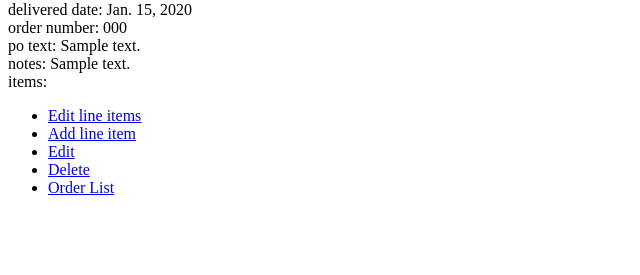
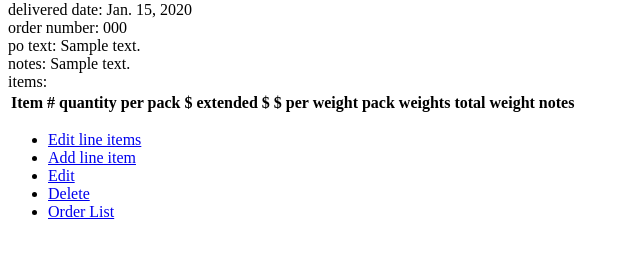
Before and after one commit to adamtorres/inventory-yet-another-rewrite, a Django app: page /inventory/order/1 in a window 1280 px wide. Shown: the part 25-300 px from the top of the page, without its empty margins (0-640 px from the left). Run offline with Django 5.2, Linux system fonts and the light colour scheme; data comes from the database, SQL or seed files in the repository; tables that the repository leaves empty hold one stand-in row (values such as "Sample post"); data that the repository does not hold is empty.

Commit message:
Added prefetch as a premature optimization. Changed the listing of line items on order detail to a table. Realized the template_name_table was meant only for table tags and added the div template as template_name_div. Added TODO to remind me about autocomplete. Added Werkzeug to requirements so I could use runserver_plus.

```diff
--- a/inventory/forms/order_line_item.py
+++ b/inventory/forms/order_line_item.py
@@ -9,6 +9,7 @@ from inventory import models as inv_models
 
 class OrderLineItemForm(forms.ModelForm):
     template_name_table = "inventory/forms/order_line_item_form_table.html"
+    template_name_div = "inventory/forms/order_line_item_form_div.html"
     source_item = forms.ModelChoiceField(inv_models.SourceItem.objects.all())
     line_item_number = forms.IntegerField()
     quantity_ordered = forms.IntegerField()
--- a/inventory/templates/inventory/forms/order_line_item_form_div.html
+++ b/inventory/templates/inventory/forms/order_line_item_form_div.html
@@ -1,5 +1,5 @@
 {# Used by urls.reverse("orderlineitem_formset") #}
-{#   which uses for line_item_form in form.forms; line_item_form.as_div #}
+{#   which uses for "line_item_form in form.forms; line_item_form.as_div" #}
 {#   form.as_div does NOT use this for each inline form. #}
 {# which points to OrderLineItemFormsetView #}
 {# which uses OrderLineItemFormset #}
--- a/inventory/templates/inventory/order_detail.html
+++ b/inventory/templates/inventory/order_detail.html
@@ -11,11 +11,52 @@
 <div>notes: {{ object.notes }}</div>
 <div>
 items:
-<ul>
+<table>
+<thead>
+<tr>
+    <th>Item</th>
+    <th>#</th>
+    <th>quantity</th>
+    <th style="display: none;">remote stock</th>
+    <th style="display: none;">expect backorder</th>
+    <th>per pack $</th>
+    <th>extended $</th>
+    <th>$ per weight</th>
+    <th>pack weights</th>
+    <th>total weight</th>
+    <th>notes</th>
+    <th style="display: none;">damaged</th>
+    <th style="display: none;">rejected</th>
+    <th style="display: none;">rejected reason</th>
+</tr>
+</thead>
+<tbody>
     {% for item in order.orderlineitem_set.all %}
-        <li><a href="{% url "inventory:orderlineitem_detail" order_pk=object.pk pk=item.pk %}">{{ item }}</a></li>
+        <tr>
+            <td><a href="{% url "inventory:orderlineitem_detail" order_pk=object.pk pk=item.pk %}">{{ item.source_item }}</a></td>
+            <td>{{ item.line_item_number }}</td>
+            <td>
+                {% if item.quantity_ordered == item.quantity_delivered %}
+                    {{ item.quantity_delivered }}
+                {% else %}
+                    {{ item.quantity_delivered }} of {{ item.quantity_ordered }}
+                {% endif %}
+            </td>
+            <td style="display: none;">{{ item.remote_stock }}</td>
+            <td style="display: none;">{{ item.expect_backorder_delivery }}</td>
+            <td>{{ item.per_pack_price }}</td>
+            <td>{{ item.extended_price }}</td>
+            <td>{{ item.per_weight_price }}</td>
+            <td>{{ item.per_pack_weights }}</td>
+            <td>{{ item.total_weight }}</td>
+            <td>{{ item.notes }}</td>
+            <td style="display: none;">{{ item.damaged }}</td>
+            <td style="display: none;">{{ item.rejected }}</td>
+            <td style="display: none;">{{ item.rejected_reason }}</td>
+        </tr>
     {% endfor %}
-</ul>
+</tbody>
+</table>
 </div>
 <ul>
     <li><a href="{% url "inventory:orderlineitem_formset" order_pk=object.pk %}">Edit line items</a></li>
--- a/inventory/views/order.py
+++ b/inventory/views/order.py
@@ -18,7 +18,7 @@ class OrderDeleteView(generic.DeleteView):
         return urls.reverse("inventory:order_list")
 
 class OrderDetailView(generic.DetailView):
-    queryset = inv_models.Order.objects.all()
+    queryset = inv_models.Order.objects.prefetch_related('orderlineitem_set').all()
 
 
 class OrderListView(generic.ListView):
--- a/inventory/views/order_line_item.py
+++ b/inventory/views/order_line_item.py
@@ -64,6 +64,8 @@ class OrderLineItemUpdateView(generic.UpdateView):
 
 
 class OrderLineItemFormsetView(generic.detail.SingleObjectMixin, generic.FormView):
+    # TODO: https://django-autocomplete-light.readthedocs.io/en/master/tutorial.html
+    # Or, scrap.forms.widgets.autocomplete to avoid a dependency and possibly allow more customization.
     model = inv_models.Order
     template_name = "inventory/order_line_item_formset_div.html"
     object = None
--- a/requirements.txt
+++ b/requirements.txt
@@ -3,3 +3,4 @@ Django
 sqlparse
 
 django-extensions
+Werkzeug
```
